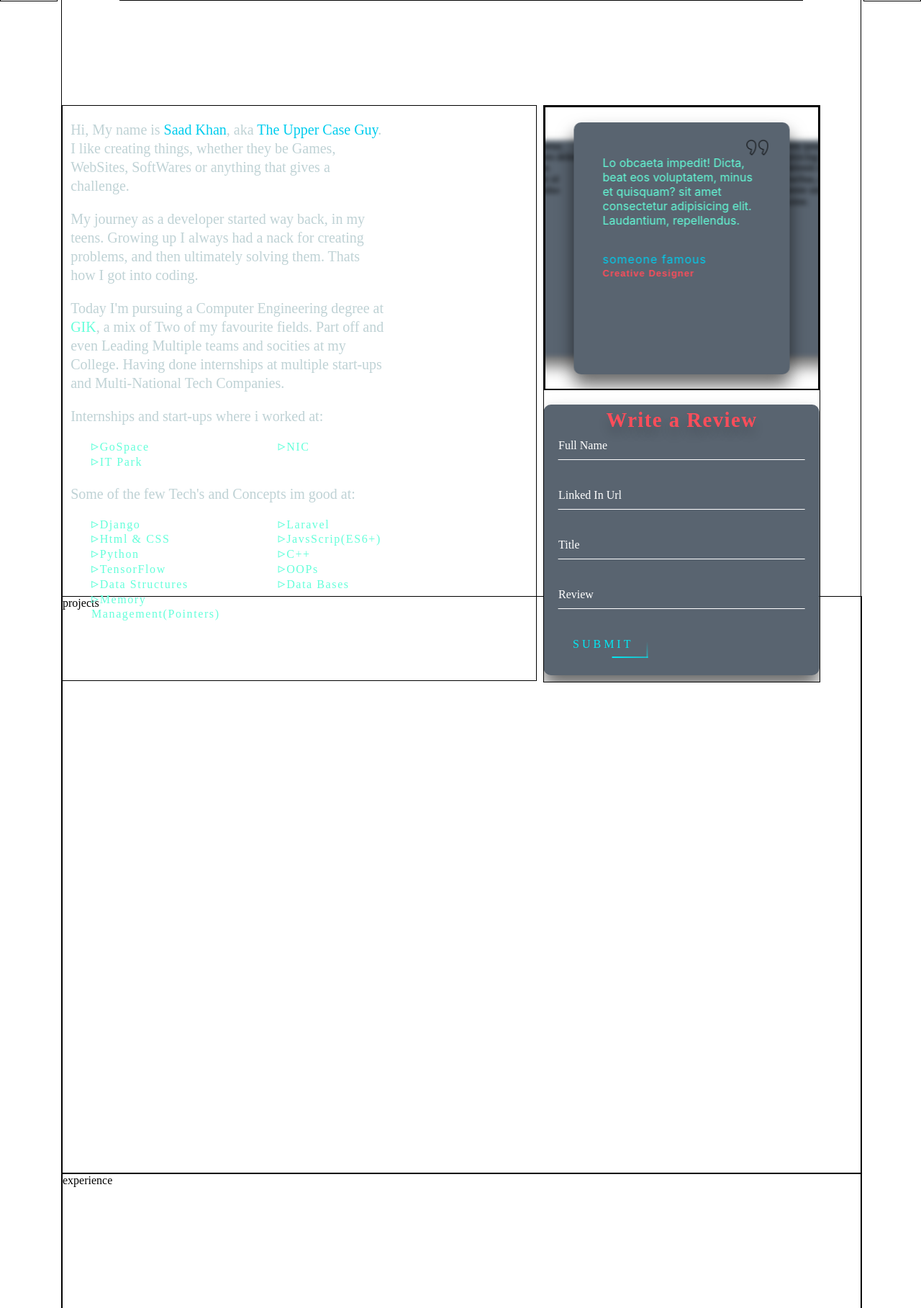
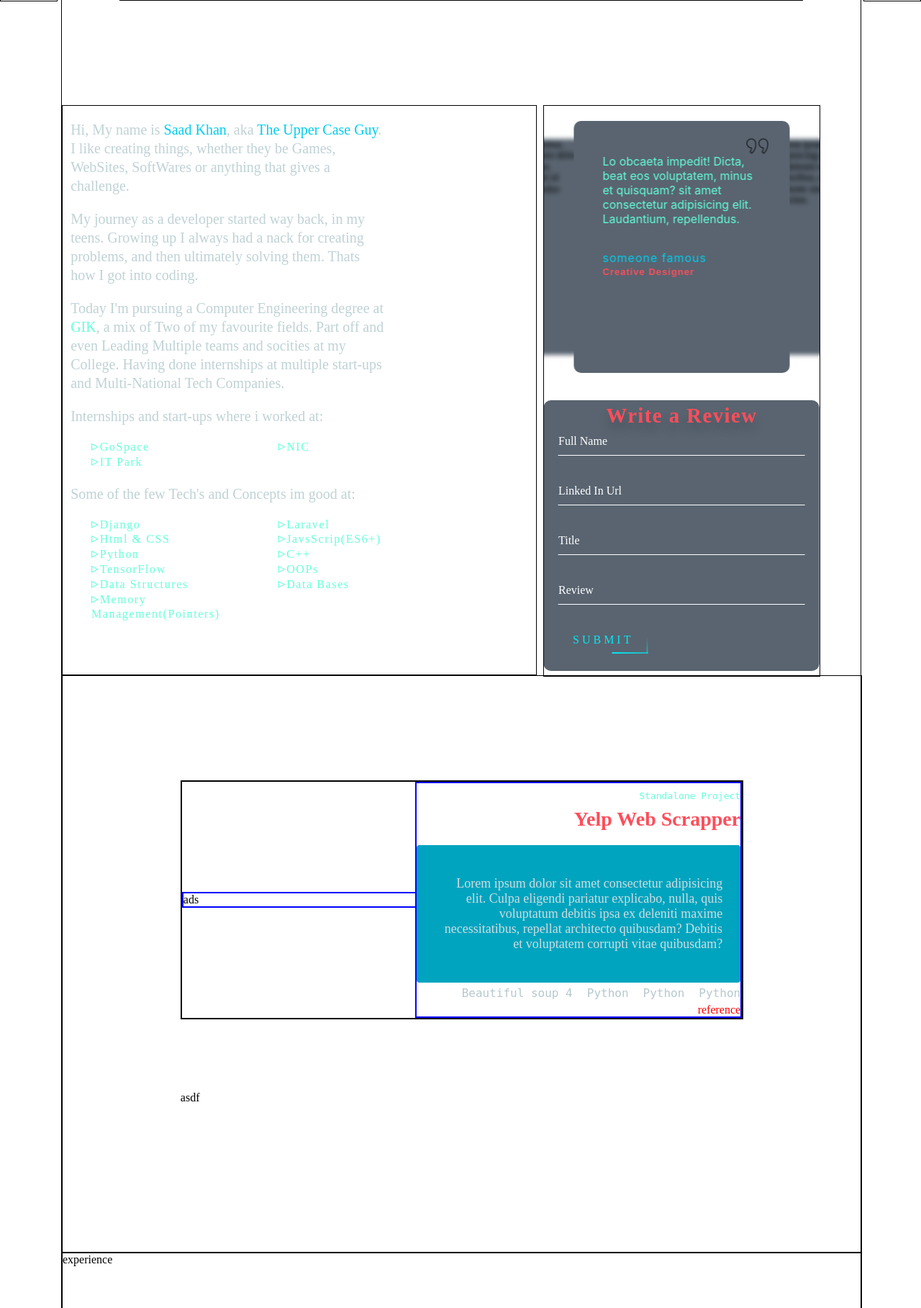
Before and after one commit to theuppercaseguy/Portfolio, a Django app: page / in a window 1280 px wide. Shown: the part 805-2622 px from the top of the page at 72% size. Run offline with Django 4.2, Linux system fonts and the light colour scheme; some libraries are stand-ins or nearby versions.

Commit message:
created projects section

```diff
--- a/pp/static/pp/css/index.css
+++ b/pp/static/pp/css/index.css
@@ -13,6 +13,8 @@ html{
     --grey:#a2a8ae;
     --blue:#00cdee;
     --heading-white:#fff;
+    --red:#ff4d5a;
+    --paras:#b6c8cc;
 }
 body{
     height: 100vh;
@@ -465,7 +467,7 @@ a{
 
 
 #section-about{
-    height: 100vh;
+    min-height: 100vh;
     scroll-snap-align: center;
     /* border: 2px solid red; */
 }
@@ -479,6 +481,7 @@ a{
     font-weight: normal;
     padding-top: 40px;
     padding-bottom: 20px;
+    margin-left:  min(2rem,3vw);
 }
 .about-inner{
     display: grid;
@@ -545,7 +548,7 @@ a{
 }
 
 #section-projects{
-    height: 100vh;
+    min-height: 100vh;
     width: 100%;
     scroll-snap-align: center;
 }
@@ -561,13 +564,6 @@ footer{
     scroll-snap-align:center;
     width: 99.99vw;
 }
-
-
-
-
-
-
-
 
 .left-slide-reveal{
     position: relative;
--- /dev/null
+++ b/pp/static/pp/css/projects.css
@@ -0,0 +1,131 @@
+
+.main-heading{
+    color: var(--heading-white);
+    font-family: "futura_m";
+    font-size: 2rem;
+    line-height: 1;
+    letter-spacing: 0.1em;
+
+    font-weight: normal;
+    padding-top: 40px;
+    padding-bottom: 20px;
+    margin-left:  min(2rem,3vw);
+    text-transform: capitalize;
+}
+.center{
+    display: flex;
+    justify-content: center;
+    align-items: center;
+    /* max-width: 1080px; */
+}
+.projects-container{
+    display: flex;
+    justify-content: center;
+    align-items: center;
+    /* max-width: 1080px; */
+}
+.projects-container ul{
+    list-style: none;
+    margin: 0;
+    padding: 0;
+}
+.list{
+    /* width: clamp(1000px,1000px,); */
+    border: 2px solid rgb(0, 0, 0);
+    min-height:300px;
+    display: grid;
+    max-width: 1000px !important;
+    grid-template-columns: repeat(12,1fr);
+
+    align-items: center;
+    margin-bottom: 100px;
+}
+.list > div{
+    border: 2px solid blue;
+}
+
+
+.project-content{
+    position: relative;
+    grid-area: 1 / 6 / 1 / 13;
+    border: 2px solid blue;
+    text-align: right;
+    z-index: 10;
+
+    /* max-height: 150px; */
+    /* width: fit-content; */
+    /* min-width: 300px; */
+    /* min-width: max-content; */
+    /* position: relative;
+    left: 100px; */
+    /* font-size: 16rem; */
+}
+.proj-overline{
+    margin: 10px 0;
+    padding: 0;
+    color: var(--green);
+    text-transform: capitalize;
+    font-size: 13px;
+    font-family:  "SF Mono","Fira Code","Fira Mono","Roboto Mono",monospace;
+    font-weight: 400;
+
+}
+.proj-title{
+    color: var(--red);
+    margin: 0 0 20px;
+    line-height: 1.1;
+}
+.proj-title >a{
+    color: inherit;
+    font-size:  clamp(24px, 5vw, 28px);
+    margin: 0;
+    padding: 0;
+}
+.proj-desc{
+    color: #cddde1;
+    margin: 0;
+    position:relative;
+    /* display: inline-block; */
+    z-index: 2;
+    padding: 25px;
+    border-radius:4px ;
+    background-color: #00a4bf;
+    font-size: 18px;
+    max-width: 400px;
+    text-align: right;
+}
+
+.tech-list{
+    list-style: none;
+    display: flex;
+    position: relative;
+    flex-direction: row-reverse;
+    /* gap: 4px; */
+    margin: 5px 0px 5px !important;
+    padding-inline: 3px;
+    z-index: 2;
+}
+.tech-list > li{
+    color: var(--paras);
+    font-family: "SF Mono","Fira Code","Fira Mono","Roboto Mono",monospace;;
+    white-space: nowrap;
+    padding-left: 20px;
+}
+
+.proj-links{
+    display: flex;
+    flex-direction: row-reverse;
+    /* justify-content: flex-end; */
+}
+.proj-links > a{
+    z-index: 2;
+    color: red;
+}
+
+
+
+.project-visual{
+    position: relative;
+    z-index: 1;
+    grid-area: 1 / 1 / 1 / 7;
+}
--- a/pp/static/pp/css/testimonials.css
+++ b/pp/static/pp/css/testimonials.css
@@ -9,7 +9,7 @@
 
 
 .writtenT{
-    border: 2px solid black;
+    /* border: 2px solid black; */
     position: relative;
     display: flex;
     justify-content: center;
@@ -32,7 +32,7 @@
     background: #596470;
     border-radius: 10px;
     filter: blur(4px);
-    box-shadow: 0 15px 25px rgb(0 0 0 / 60%);
+    /* box-shadow: 0 15px 25px rgb(0 0 0 / 60%); */
 
 }
 .swiper-slide-active{
@@ -104,6 +104,7 @@
     color: #ff4d5a;
     font-family:'Franklin Gothic Medium', 'Arial Narrow', Arial, sans-serif;
     font-weight: bold;
+    text-transform: capitalize;
 }
 .swiper-3d .swiper-slide-shadow-left,
 .swiper-3d .swiper-slide-shadow-right{
@@ -134,7 +135,7 @@
     transform: translate(-50%, -50%);
     background: #596470;
     box-sizing: border-box;
-    box-shadow: 0 15px 25px rgba(0,0,0,.6);
+    /* box-shadow: 0 15px 25px rgba(0,0,0,.6); */
     border-radius: 10px;
     height: fit-content;
   }
--- a/pp/templates/pp/index.html
+++ b/pp/templates/pp/index.html
@@ -128,7 +128,11 @@
                 </div>
 
             </section>
-            <section id="section-projects" class="border-line">projects</section>
+
+            <section id="section-projects" class="border-line">
+                {%include 'pp/projects.html'%}
+            </section>
+
             <section id="section-experience" class="border-line">experience</section>
 
         </main>
--- /dev/null
+++ b/pp/templates/pp/projects.html
@@ -0,0 +1,44 @@
+{%load static%}
+
+<link rel="stylesheet" href="{%static 'pp/css/projects.css'%}" />
+
+<h1 class="main-heading">projects</h1>
+<div class="center">
+  <div class="projects-container">
+    <ul>
+      <li class="list">
+        <div class="project-visual">ads</div>
+
+        <div class="project-content">
+          <p class="proj-overline">Standalone Project</p>
+          <h3 class="proj-title">
+            <a href="" class="hover-underline-animation">Yelp Web Scrapper</a>
+          </h3>
+          <div class="proj-desc">
+            <p>
+              Lorem ipsum dolor sit amet consectetur adipisicing elit. Culpa
+              eligendi pariatur explicabo, nulla, quis voluptatum debitis ipsa
+              ex deleniti maxime necessitatibus, repellat architecto quibusdam?
+              Debitis et voluptatem corrupti vitae quibusdam?
+            </p>
+          </div>
+          <ul class="tech-list">
+            <li>Python</li>
+            <li>Python</li>
+            <li>Python</li>
+            <li>Beautiful soup 4</li>
+          </ul>
+          <div class="proj-links">
+            <a href="https://github.com/bchiang7/halcyon-site" aria-label="GitHub Link" rel="noopener noreferrer" target="_blank">
+
+            </a>
+
+            <a href="">reference</a>
+          </div>
+        </div>
+      </li>
+
+      <li>asdf</li>
+    </ul>
+  </div>
+</div>
--- a/pp/templates/pp/testimonials.html
+++ b/pp/templates/pp/testimonials.html
@@ -17,7 +17,7 @@
                                 adipisicing elit. Laudantium, repellendus.</p>
                             <div class="details">
                                 <!-- <div class="imgBx"> <img src="" alt="user-err"></div> -->
-                                <h3> <a href=""class="hover-underline-animation"> someone famous </a><span><br> Creative Designer</span></h3>
+                                <h3> <a href=""class="hover-underline-animation"> someone famous </a><span><br> creative designer</span></h3>
                             </div>
                         </div>
                     </div>
```
